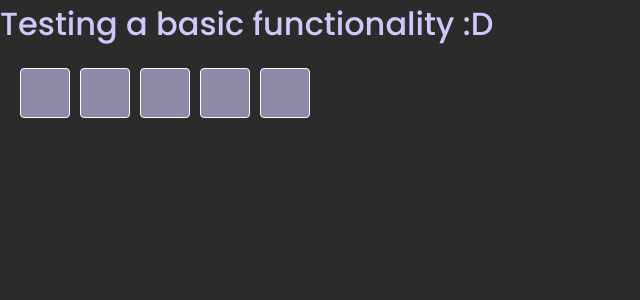
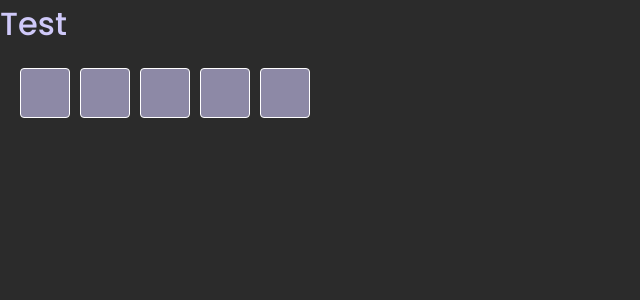
Before and after one commit to tsunode/techrmo, a Next.js app: page / in a window 1280 px wide. Shown: the top 300 px of the page, without its empty margins (0-640 px from the left). Built offline with nearby package versions, Linux system fonts and the light colour scheme.

Commit message:
test: apenas testando

```diff
--- a/src/pages/index.tsx
+++ b/src/pages/index.tsx
@@ -3,7 +3,7 @@ import { InputBox } from '@/modules/game/components/RowInput/InputBox';
 export default function Home() {
   return (
     <>
-      <h1>Testing a basic functionality :D</h1>
+      <h1>Test</h1>
       <div style={{ display: 'flex', margin: '20px', gap: '10px' }}>
         <InputBox />
         <InputBox />
```
